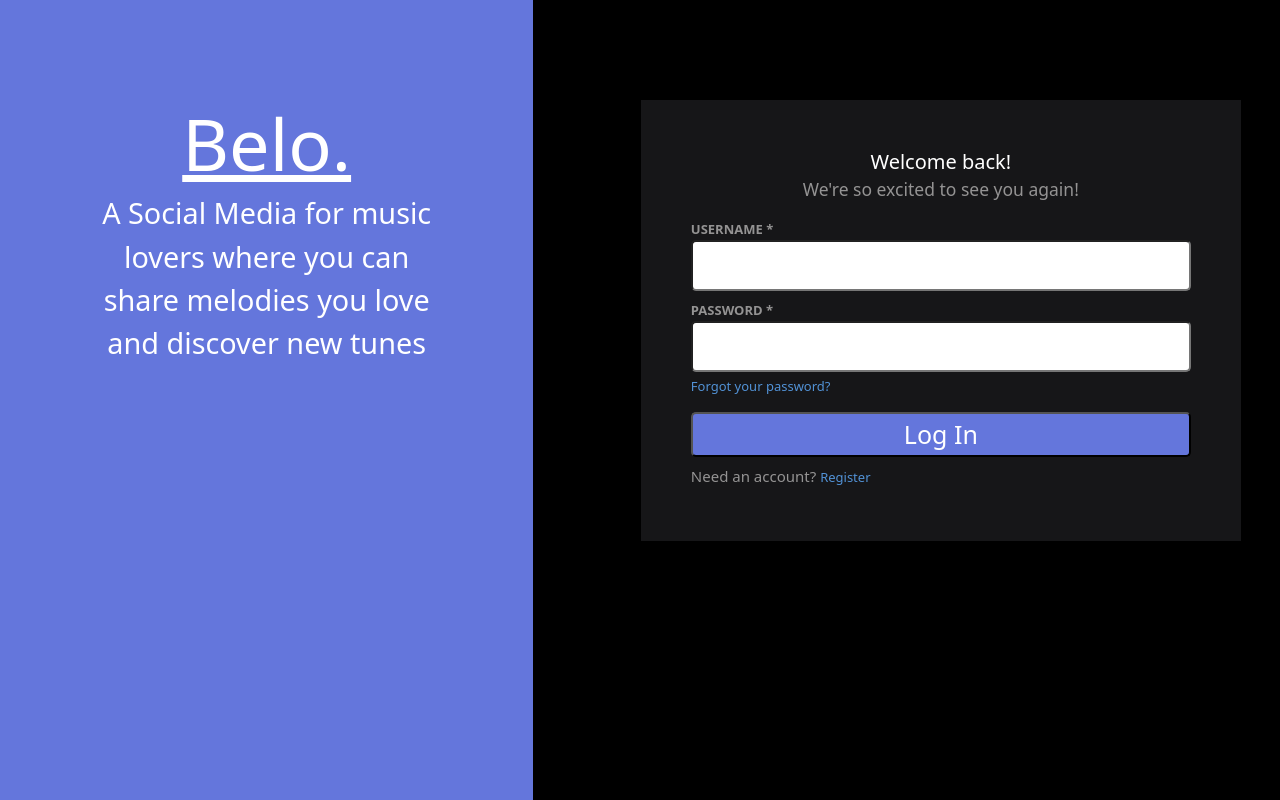
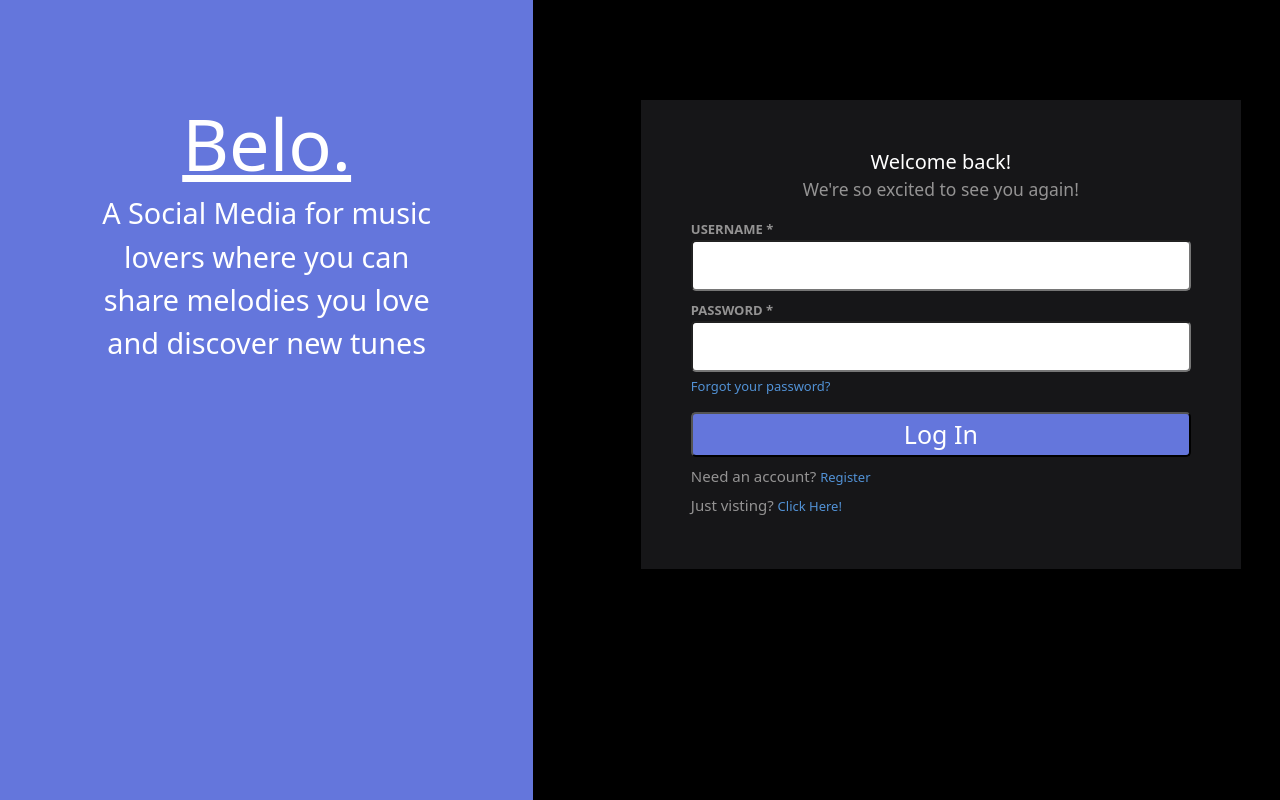
Before and after one commit to BillQK/belo, a React (Create React App) app: page /Register/1 in a window 1280 px wide. Built offline with nearby package versions, Linux system fonts and the light colour scheme; no server answers; what ldrs would draw is missing.

Commit message:
remove homepage for now

```diff
--- a/src/App.js
+++ b/src/App.js
@@ -27,7 +27,7 @@ function App() {
           <Suspense fallback={<LoadingScreen />}>
             <div>
               <Routes>
-                <Route path="/" element={<Navigate to="/Home" />} />
+                <Route path="/*" element={<Navigate to="/Dashboard/feed" />} />
                 <Route path="/Home" element={<Home />} />
                 <Route path="/callback" element={<Callback />} />
                 <Route
--- a/src/belo/Registration/LogIn.js
+++ b/src/belo/Registration/LogIn.js
@@ -60,6 +60,9 @@ const Login = () => {
       <h4>
         Need an account? <Link to="/Register/Signup">Register</Link>
       </h4>
+      <h4>
+        Just visting? <Link to="/Dashboard/feed">Click Here!</Link>
+      </h4>
       {/* <button onClick={() => handleButtonClick("/Signup")}>Register</button> */}
       {/* <a href={loginEndpoint}>
         <Button text="Login" />
```
Also changed, not shown: public/logo192.png (deleted), public/logo512.png (deleted).
